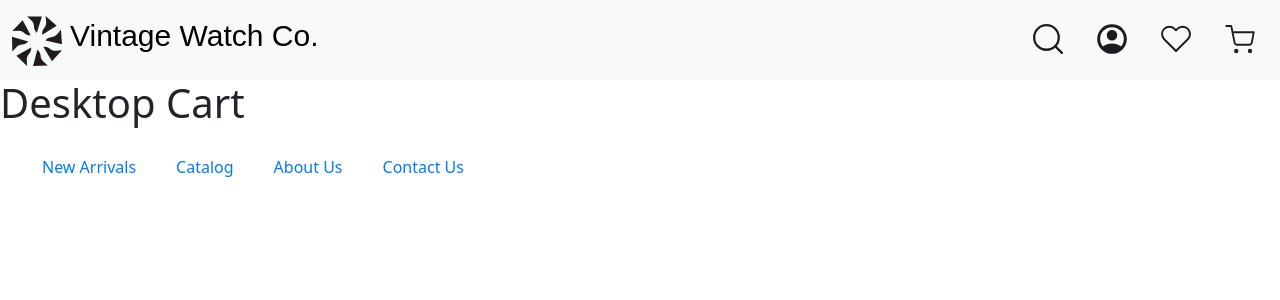
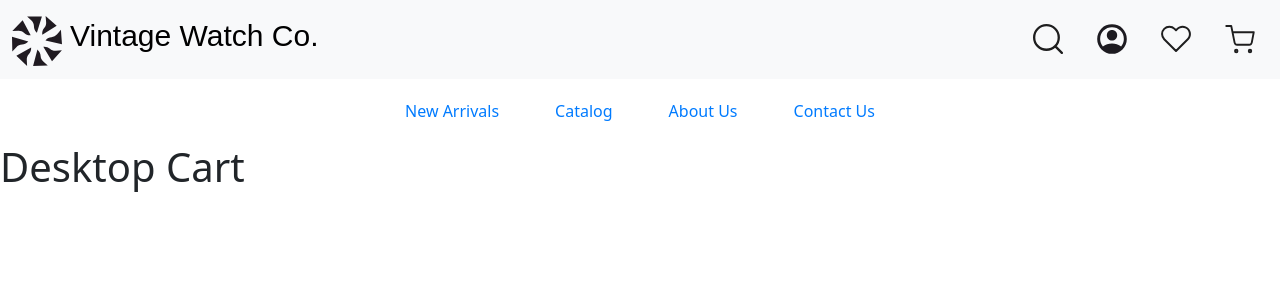
Before and after one commit to hellorahat/vintage-watch-website, a React (Vite) app: page /vintage-watch-website/cart in a window 1280 px wide. Shown: the top 300 px of the page. Built offline with nearby package versions, Linux system fonts and the light colour scheme; a web font is replaced by a local one.

Commit message:
fixed redirect bar

```diff
--- a/src/App.jsx
+++ b/src/App.jsx
@@ -1,6 +1,6 @@
 import Contents from "./components/Contents"
 import NavBar from "./components/NavBar"
-import RedirectoryBar from "./components/RedirectoryBar"
+
 
 function App() {
 
@@ -8,7 +8,7 @@ function App() {
     <>
       <NavBar />
       <Contents />
-      <RedirectoryBar />
+
 
     </>
   )
--- a/src/components/NavBar.jsx
+++ b/src/components/NavBar.jsx
@@ -1,7 +1,8 @@
 import { useMediaQuery } from 'react-responsive';
 import { useState } from 'react';
 import { Link } from 'react-router-dom';
-
+import '../styles/RedirectoryBar.css'
+import { NavLink } from 'react-router-dom';
 import AccountMenu from '../components/AccountMenu'
 
 import logo from '../assets/Logo.svg'
@@ -88,6 +89,14 @@ function DesktopLayout() {
             <div className={`account-menu ${isAccountVisible ? 'active' : ''}`}>
                 {renderAccountMenu()}
             </div>
+            <nav className="redirectory">
+                <div className="Rcontainer-fluid">
+                    <NavLink to="/" className="btn" activeClassName="active">New Arrivals</NavLink>
+                    <NavLink to="/Catalog" className="btn" activeClassName="active">Catalog</NavLink>
+                    <NavLink to="/about-us" className="btn" activeClassName="active">About Us</NavLink>
+                    <NavLink to="/contact-us" className="btn" activeClassName="active">Contact Us</NavLink>
+                </div>
+            </nav>
         </>
     )
 }
--- a/src/components/RedirectoryBar.jsx
+++ /dev/null
@@ -1,39 +0,0 @@
-import { useMediaQuery } from 'react-responsive';
-import '../styles/RedirectoryBar.css'
-import { NavLink } from 'react-router-dom';
-
-function RedirectoryBar() {
-
-    const isMobile = useMediaQuery({ query: '(max-width: 768px)' });
-
-
-    return (
-        <>
-            {isMobile ? <MobileLayout /> : <DesktopLayout />}
-        </>
-    );
-};
-
-function MobileLayout() {
-    return (
-        <h1>Mobile Redirectory Bar</h1>
-    );
-};
-
-function DesktopLayout() {
-
-    return (
-        <>
-            <nav className="redirectory">
-                <div className="container-fluid">
-                    <NavLink to="/" className="btn" activeClassName="active">New Arrivals</NavLink>
-                    <NavLink to="/Catalog" className="btn" activeClassName="active">Catalog</NavLink>
-                    <NavLink to="/about-us" className="btn" activeClassName="active">About Us</NavLink>
-                    <NavLink to="/contact-us" className="btn" activeClassName="active">Contact Us</NavLink>
-                </div>
-            </nav>
-        </>
-    )
-}
-
-export default RedirectoryBar
--- a/src/pages/ContactUs.jsx
+++ b/src/pages/ContactUs.jsx
@@ -52,7 +52,7 @@ const Item = styled(Paper)(({ theme }) => ({
         <Grid container spacing={2}>
         <Grid size = {2}></Grid>
           <Grid size={8}>
-            <Item><MapEmbed/ ></Item>
+            <Item><MapEmbed/></Item>
           </Grid>
           <Grid size = {2}></Grid>
           <Grid size = {2}></Grid>
@@ -78,7 +78,7 @@ const MapEmbed = () => {
     return (
       <div className='iframe-container'>
       <iframe src="https://www.google.com/maps/embed?pb=!1m18!1m12!1m3!1d4571218.407668804!2d-116.53207951523764!3d37.70602464623362!2m3!1f0!2f0!3f0!3m2!1i1024!2i768!4f13.1!3m3!1m2!1s0x80b81baaba3e8c81%3A0x970427e38e6237ae!2sArea%2051%2C%20NV!5e0!3m2!1sen!2sus!4v1729478924549!5m2!1sen!2sus"
-      width="1200"
+      width="100%"
       height="450"
       allowfullscreen=""
       loading="lazy"
--- a/src/styles/RedirectoryBar.css
+++ b/src/styles/RedirectoryBar.css
@@ -1,4 +1,4 @@
-.redirectory {
+ .Rcontainer-fluid {
     width: 100%;
     /* Ensure the navbar takes the full width */
     padding: 10px;
@@ -11,6 +11,7 @@
     gap: 16px;
     /* Space between links */
     position: relative;
+
     /* Needed for the pseudo-element positioning */
 }
 
```
